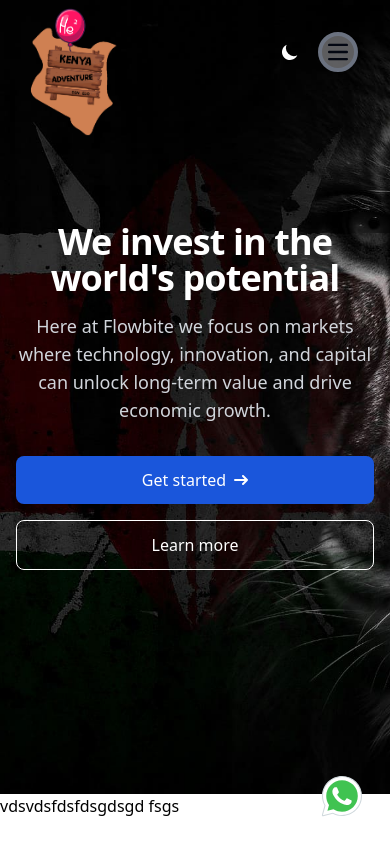
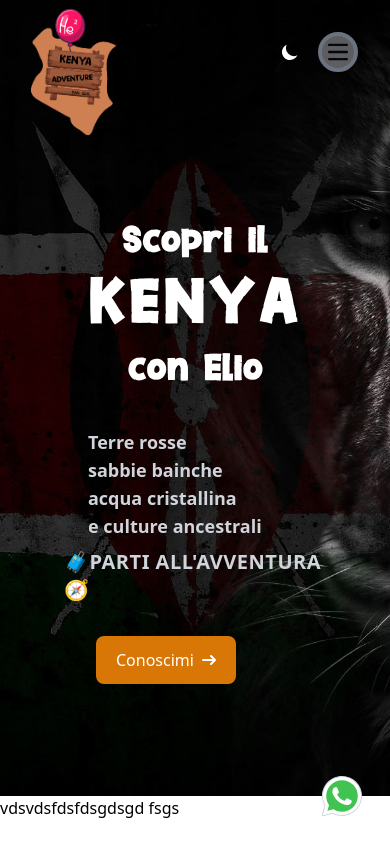
Before and after one commit to teo-pede/safari-kenya, an Angular app: page / in a window 390 px wide. Shown: the top 841 px of the page. Built offline with nearby package versions, Linux system fonts and the light colour scheme.

Commit message:
add bounce css and removed blue highlight on mobile

```diff
--- a/src/app/pages/home-page/home-page.component.html
+++ b/src/app/pages/home-page/home-page.component.html
@@ -2,19 +2,28 @@
 <section class="">
     <div class="relative">
         <img class="h-full object-cover -z-10" ngSrc="/assets/img/homepage.jpg" alt="" fill priority/>
-        <div class="relative px-4 mx-auto max-w-screen-xl text-center py-56">
-            <h1 class="mb-4 text-4xl font-extrabold tracking-tight leading-none text-white md:text-5xl lg:text-6xl">We invest in the world's potential</h1>
-            <p class="mb-8 text-lg font-normal text-gray-300 lg:text-xl sm:px-16 lg:px-48">Here at Flowbite we focus on markets where technology, innovation, and capital can unlock long-term value and drive economic growth.</p>
-            <div class="flex flex-col space-y-4 sm:flex-row sm:justify-center sm:space-y-0 sm:space-x-4">
-                <a href="#" class="inline-flex justify-center items-center py-3 px-5 text-base font-medium text-center text-white rounded-lg bg-blue-700 hover:bg-blue-800 focus:ring-4 focus:ring-blue-300 dark:focus:ring-blue-900">
-                    Get started
-                    <svg class="w-3.5 h-3.5 ml-2" aria-hidden="true" xmlns="http://www.w3.org/2000/svg" fill="none" viewBox="0 0 14 10">
-                        <path stroke="currentColor" stroke-linecap="round" stroke-linejoin="round" stroke-width="2" d="M1 5h12m0 0L9 1m4 4L9 9"/>
-                    </svg>
-                </a>
-                <a href="#" class="inline-flex justify-center hover:text-gray-900 items-center py-3 px-5 text-base font-medium text-center text-white rounded-lg border border-white hover:bg-gray-100 focus:ring-4 focus:ring-gray-400">
-                    Learn more
-                </a>
+        <div class="relative px-16 mx-auto max-w-screen-xl text-center md:text-left pt-56 pb-28 grid grid-cols-1 md:grid-cols-2 gap-6">
+            <div>
+                <h2 class="mb-4 font-potato text-4xl font-extrabold leading-none text-white md:text-5xl lg:text-6xl tracking-wide">Scopri il</h2>
+                <h1 class="mb-4 font-potato text-6xl font-extrabold leading-none text-white md:text-7xl lg:text-8xl tracking-widest">KENYA</h1>
+                <h3 class="font-potato text-4xl font-extrabold leading-none text-white md:text-5xl lg:text-6xl tracking-wide">con Elio</h3>
+                <p class="pt-10 text-left text-lg font-semibold text-gray-300 lg:text-2xl ml-6">
+                    Terre rosse<br>
+                    sabbie bainche<br>
+                    acqua cristallina<br>
+                    e culture ancestrali<br>
+                </p>
+                <p class="mt-2 mb-8 text-left text-xl font-bold text-gray-300 tracking-wide">
+                    🧳PARTI ALL'AVVENTURA🧭
+                </p>
+                <div class="pl-8 flex flex-row space-y-4 justify-left">
+                    <a [routerLink]="['/about']" class="inline-flex justify-center items-center py-3 px-5 text-base font-medium text-center text-white rounded-lg bg-amber-600 hover:bg-amber-700">
+                        Conoscimi
+                        <svg class="w-3.5 h-3.5 ml-2" aria-hidden="true" xmlns="http://www.w3.org/2000/svg" fill="none" viewBox="0 0 14 10">
+                            <path stroke="currentColor" stroke-linecap="round" stroke-linejoin="round" stroke-width="2" d="M1 5h12m0 0L9 1m4 4L9 9"/>
+                        </svg>
+                    </a>
+                </div>
             </div>
         </div>
     </div>
--- a/src/styles.css
+++ b/src/styles.css
@@ -8,3 +8,7 @@
     font-family: "POTATO";
     src: url("./assets/font/potato.otf");
 }
+
+* {
+    -webkit-tap-highlight-color: transparent;
+}
--- a/tailwind.config.js
+++ b/tailwind.config.js
@@ -45,12 +45,26 @@
           '0%': { opacity: 0, transform: 'translateY(+20px)' },
           '100%': { opacity: 1, transform: 'translateX(0)' }
         },
+        bounceInRight: {
+          '0%': { opacity: 0, transform: 'translateX(2000px)' },
+          '60%': { opacity: 1, transform: 'translateX(-30px)' },
+          '80%': { transform: 'translateX(10px)' },
+          '100%': { transform: 'translateX(0)' }
+        },
+        bounceInLeft: {
+          '0%': { opacity: 0, transform: 'translateX(-2000px)' },
+          '60%': { opacity: 1, transform: 'translateX(30px)' },
+          '80%': { transform: 'translateX(-10px)' },
+          '100%': { transform: 'translateX(0)' }
+        },
       },
       animation: {
         'fade-in-left': 'fadeInLeft 1s ease-in-out 1',
         'fade-in-right': 'fadeInRight 1s ease-in-out 1',
         'fade-in-up': 'fadeInUp 1s ease-in-out 1',
         'fade-in-down': 'fadeInDown 1s ease-in-out 1',
+        'bounce-in-right': 'bounceInRight 2s ease 1',
+        'bounce-in-left': 'bounceInLeft 2s ease 1'
       },
     },
   },
```
